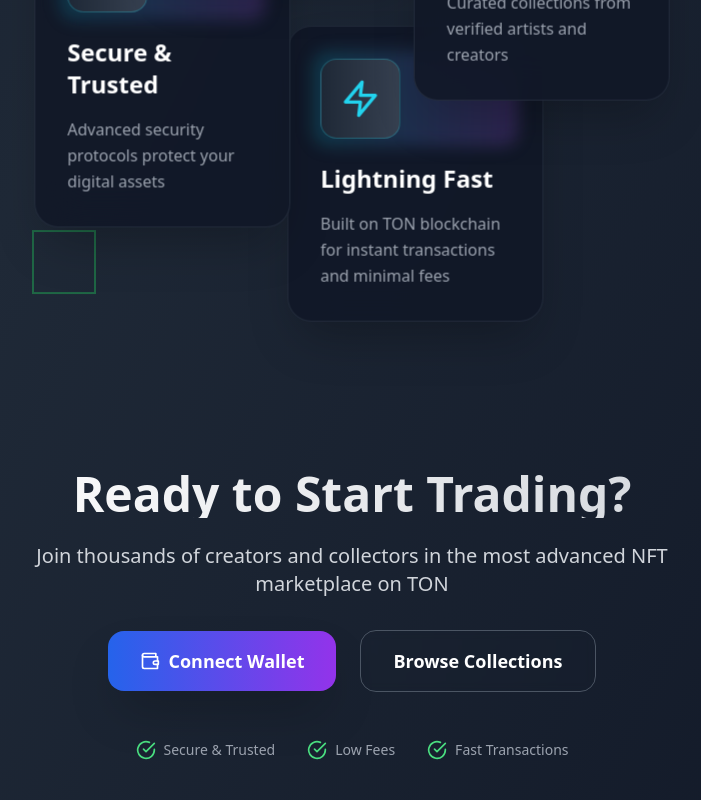
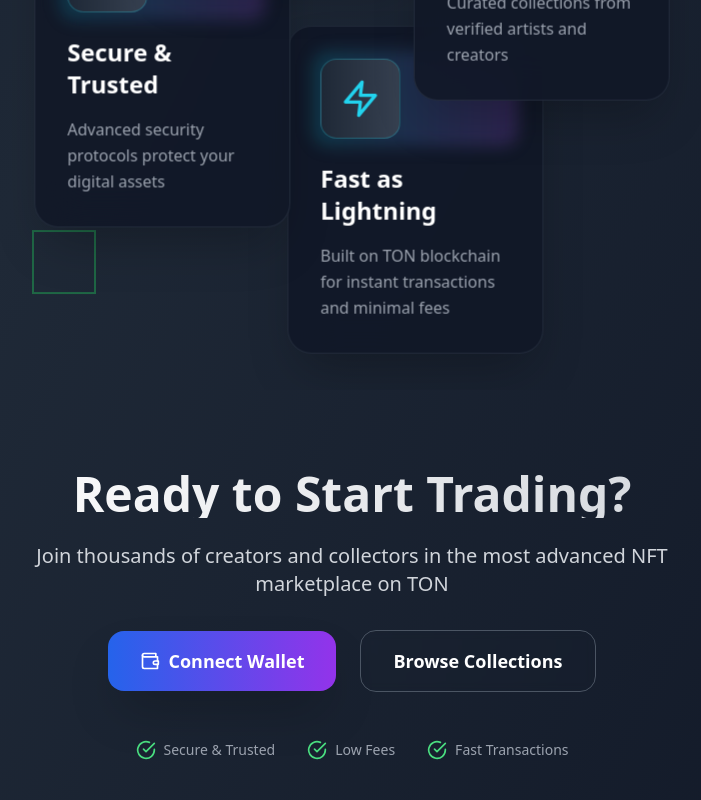
Before and after one commit to payton-ggg/ton-marketplace, a React (Vite) app: page / in a window 1280 px wide. Shown: the part 1765-2565 px from the top of the page, without its empty margins (288-989 px from the left). Built offline with nearby package versions, Linux system fonts and the light colour scheme.

Commit message:
docs: update feature description text for clarit

```diff
--- a/src/App.tsx
+++ b/src/App.tsx
@@ -36,7 +36,7 @@ function App() {
   const features = [
     {
       icon: Zap,
-      title: "Lightning Fast",
+      title: "Fast as Lightning",
       description:
         "Built on TON blockchain for instant transactions and minimal fees",
     },
```
